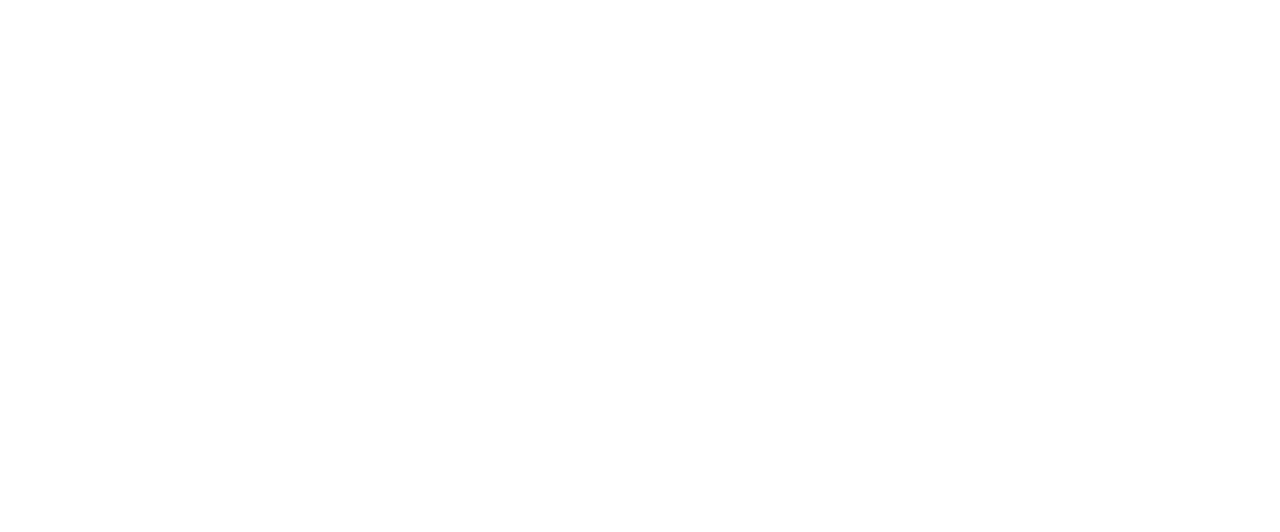
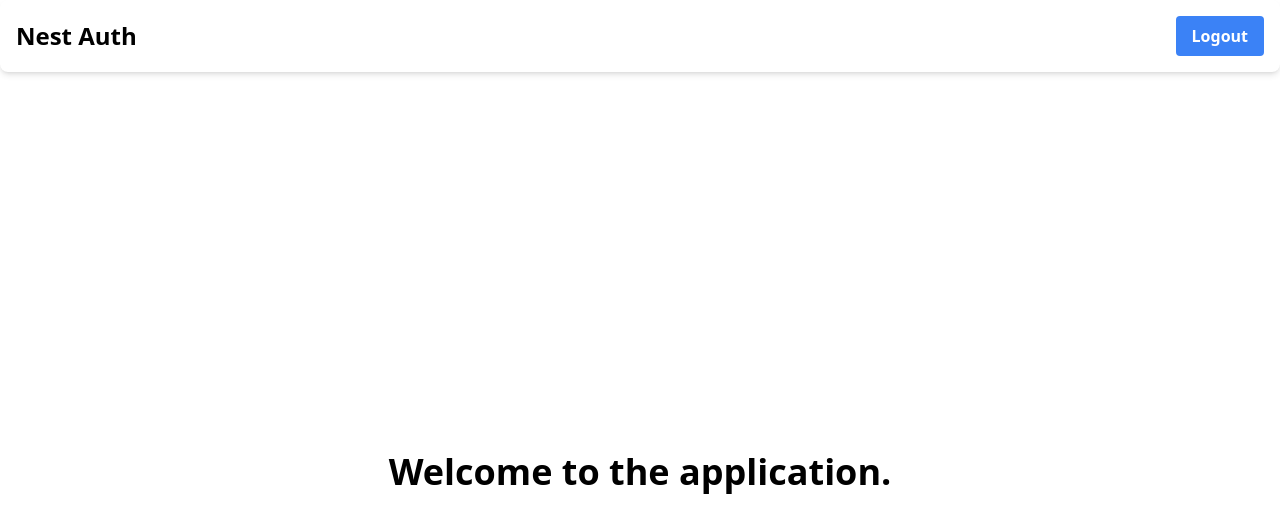
Before and after one commit to Shahriyar117/nest-auth, a React (Create React App) app in the folder client/: page / in a window 1280 px wide. Before the commit this address had no page. Shown: the top 532 px of the page. Built offline with nearby package versions, Linux system fonts and the light colour scheme.

Commit message:
develop: frontend/implemented the home page and added route of it

```diff
--- a/client/src/App.js
+++ b/client/src/App.js
@@ -2,11 +2,13 @@
 import Login from "./pages/Login";
 import Signup from "./pages/Signup";
 import "./App.css";
+import Home from "./pages/Home";
 
 function App() {
   return (
     <>
       <Routes>
+        <Route path="/" element={<Home />} />
         <Route path="/login" element={<Login />} />
         <Route path="/signup" element={<Signup />} />
       </Routes>
--- /dev/null
+++ b/client/src/pages/Home.jsx
@@ -0,0 +1,32 @@
+import React from "react";
+import { useAuth } from "../context/AuthContext";
+import { useNavigate } from "react-router-dom";
+
+const Home = () => {
+  const { logout } = useAuth();
+  const navigate = useNavigate();
+
+  const handleLogout = async () => {
+    await logout();
+    navigate("/login");
+  };
+
+  return (
+    <>
+      <header className="bg-white rounded-lg shadow-md p-4 flex justify-between items-center">
+        <h1 className="text-2xl font-bold">Nest Auth</h1>
+        <button
+          onClick={handleLogout}
+          className="bg-blue-500 hover:bg-blue-700 text-white font-bold py-2 px-4 rounded focus:outline-none focus:shadow-outline"
+        >
+          Logout
+        </button>
+      </header>
+      <div className="flex items-center justify-center h-screen">
+        <h1 className="text-4xl font-bold">Welcome to the application.</h1>
+      </div>
+    </>
+  );
+};
+
+export default Home;
```
